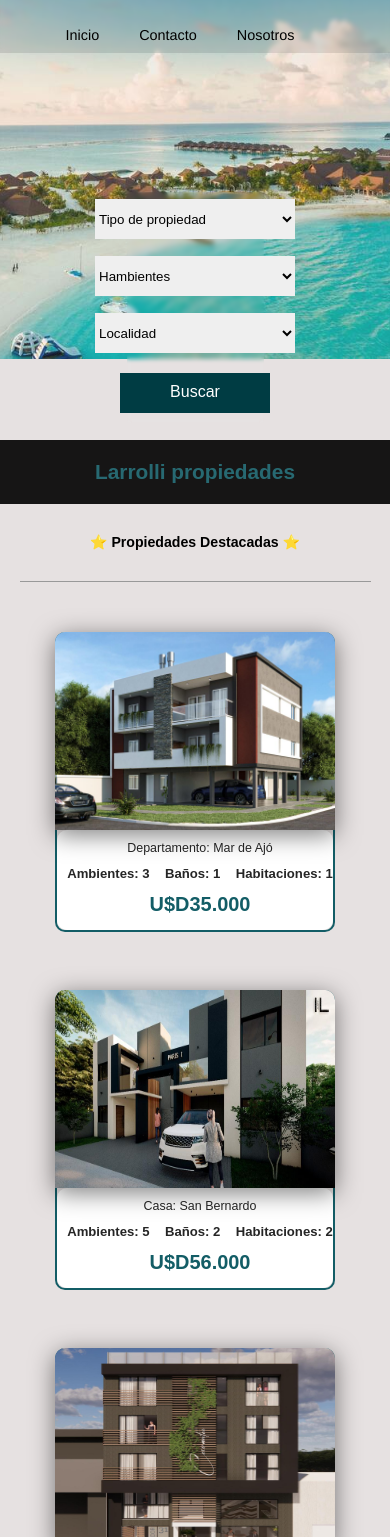
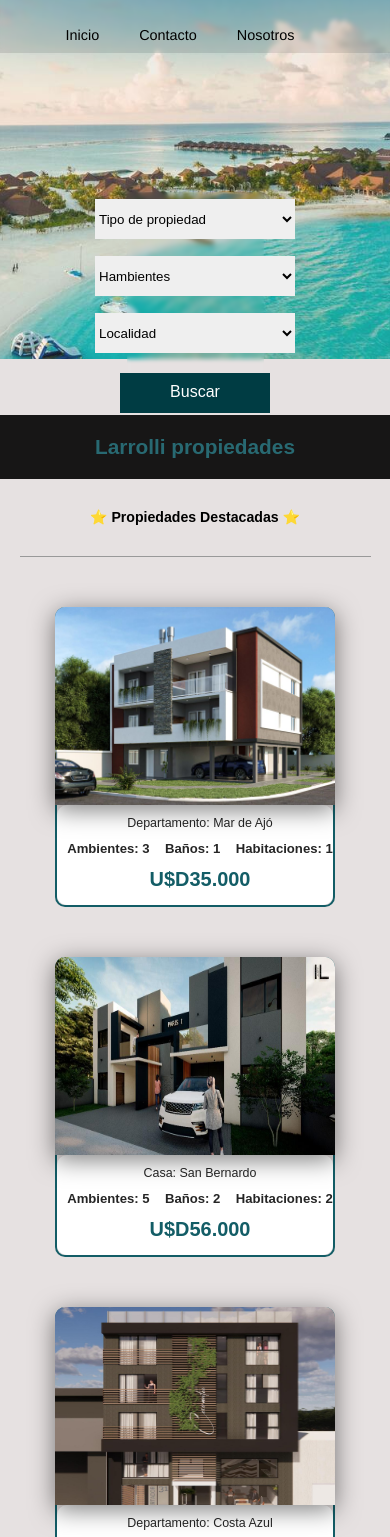
Before and after one commit to srOtyy/Pre-Entrega2, a plain HTML site: page index.html in a window 390 px wide. Shown: the part 41-1578 px from the top of the page. Drawn offline with Linux system fonts and the light colour scheme.

Commit message:
v3.1
Cada dia mas responsive

```diff
--- a/style.css
+++ b/style.css
@@ -93,7 +93,7 @@ body {
 .header__background__panel-bg {
     position: relative;
     top: 30vh;
-    margin-left: 15vw;
+    margin: auto;
     padding: 10px;
     backdrop-filter: blur(2px);
     width: 1000px;
@@ -138,7 +138,7 @@ body {
 }
 .container-main {
     flex: 1;
-    margin-top: 52vh;
+    margin-top: 40vh;
     width: 100vw;
 }
 .main__title {
@@ -408,7 +408,7 @@ body {
     /* main */
     .container-main{
         margin: auto;
-        margin-top: 32vh;
+        margin-top: 29vh;
         font-size: .65em;
     }
     .main__title{
@@ -424,6 +424,7 @@ body {
     .main__galery__articles{
         gap: 8px;
         justify-content: center;
+        gap: 6%;
 
     }
     .article__card{
```
